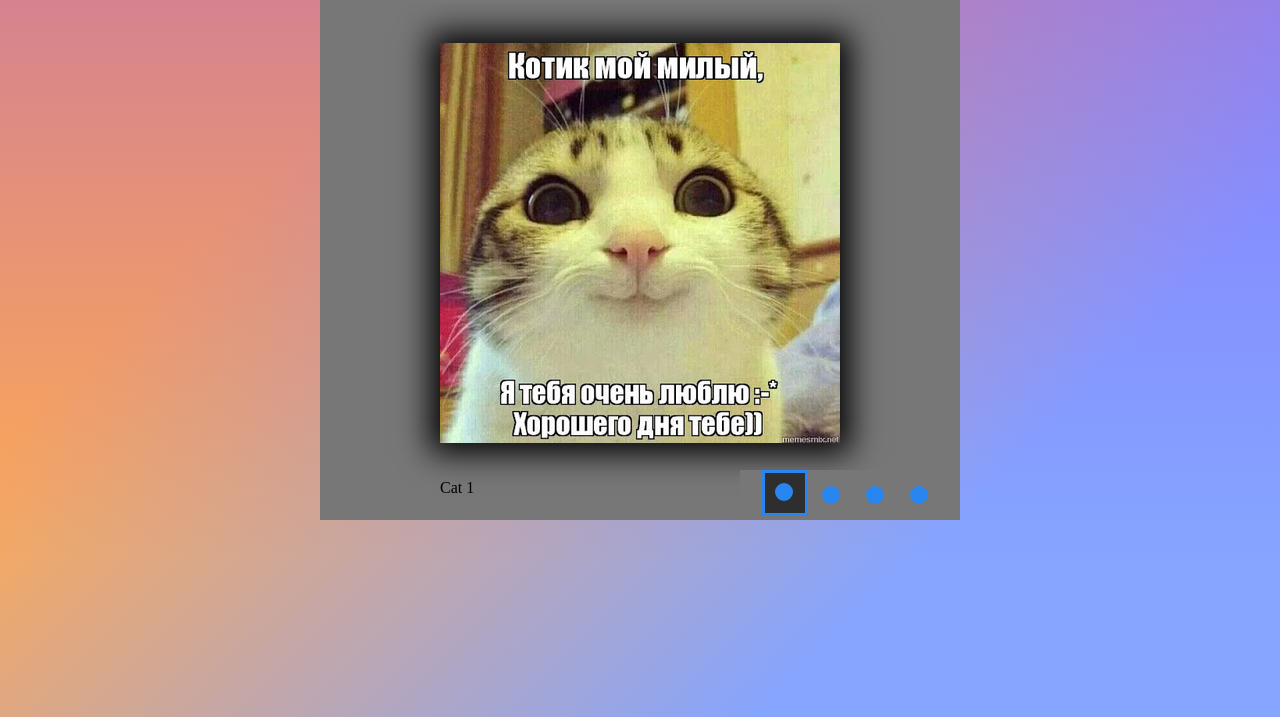
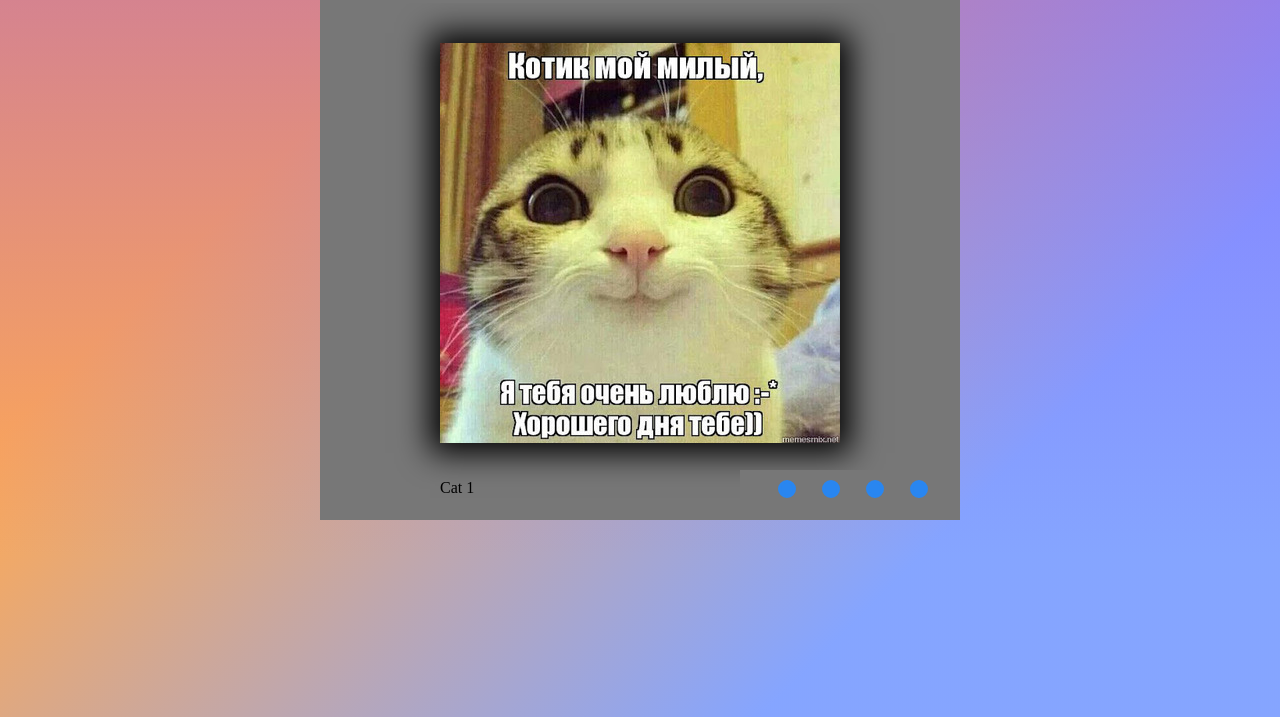
Before and after one commit to AndKurt/cssMemSlider, a plain HTML site: page cssMemSlider/index.html in a window 1280 px wide. Shown: the part 83-800 px from the top of the page. Drawn offline with Linux system fonts and the light colour scheme.

```diff
--- a/cssMemSlider/style.css
+++ b/cssMemSlider/style.css
@@ -135,8 +135,8 @@ label:hover {
 #slide2:checked ~ #bullet label:nth-child(2),
 #slide3:checked ~ #bullet label:nth-child(3),
 #slide4:checked ~ #bullet label:nth-child(4) {
-  border: 3px #2986f0 solid;
-  background: #2f2e2e;
+  /*border: 3px #2986f0 solid;
+  background: #2f2e2e;*/
 }
 
 #slide1:checked:hover ~ #bullet label:nth-child(1),
```
